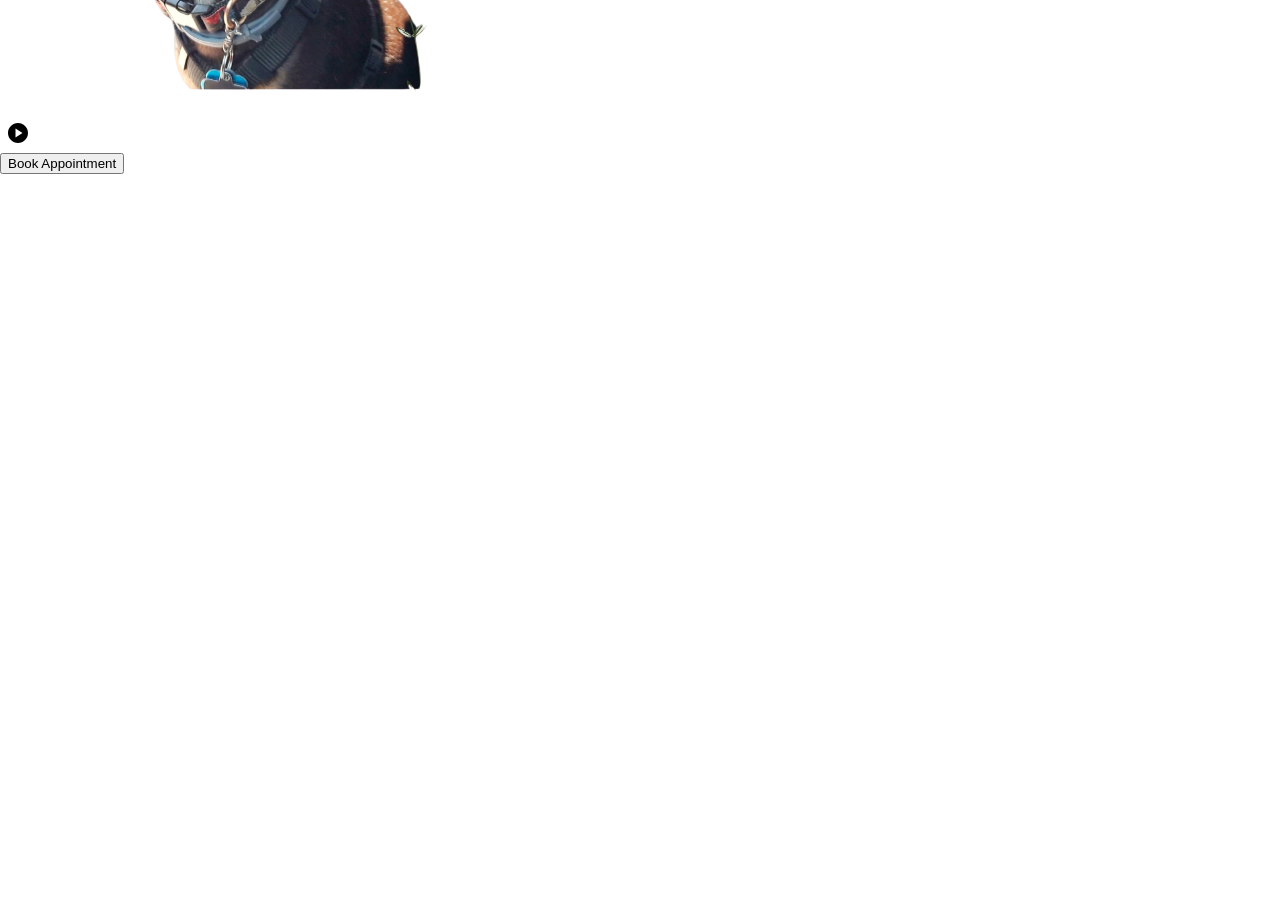
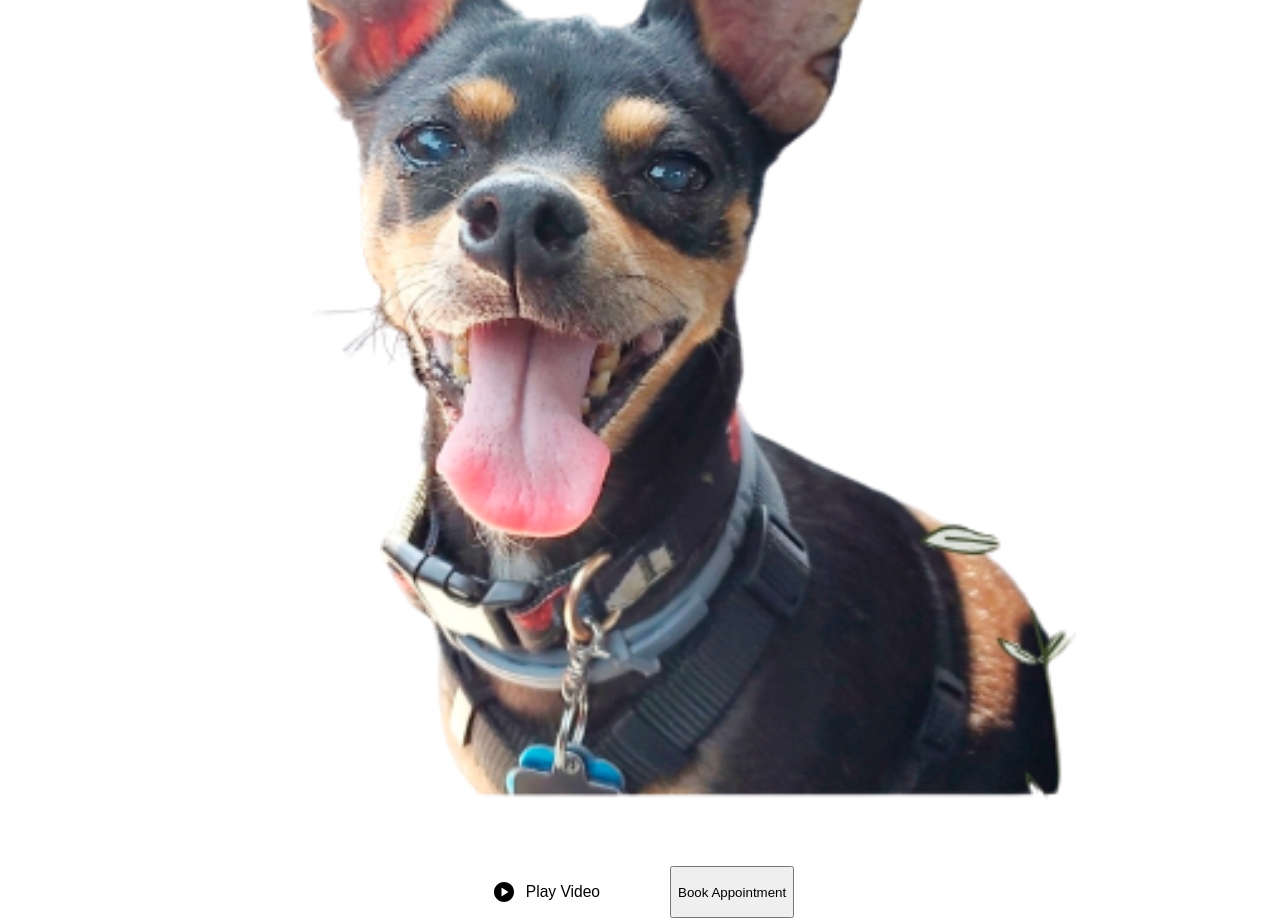
Before and after one commit to Parrasite9/peachyCleanPaws, a React (Create React App) app: page / in a window 1280 px wide. Shown: the part 700-1618 px from the top of the page. Before the commit the page ends 874 px from the top, so only its background shows below. Built offline with nearby package versions, Linux system fonts and the light colour scheme.

Commit message:
Hero component has some CSS pertaining to the main img and buttons

```diff
--- a/src/components/Hero.js
+++ b/src/components/Hero.js
@@ -1,5 +1,6 @@
 import React from 'react'
 import HeroVideoPlayer from './HeroVideoPlayer'
+import '../css/Home/Hero/Hero.css'
 
 function Hero() {
   return (
--- a/src/components/HeroVideoPlayer.js
+++ b/src/components/HeroVideoPlayer.js
@@ -35,6 +35,7 @@ function HeroVideoPlayer({onClose}) {
 
       <button className='play__button' onClick={openVideo}>
         <PlayCircleIcon />
+        <p>Play Video</p>
       </button>
 
     </div>
--- a/src/css/Home/Hero/Hero.css
+++ b/src/css/Home/Hero/Hero.css
@@ -0,0 +1,20 @@
+.hero__img > img {
+    width: 100%;
+    height: auto;
+}
+
+.hero__buttons {
+    display: flex;
+    justify-content: center;
+}
+
+.hero__buttons > button {
+    margin-left: 5%;
+    padding-top: .5%;
+    padding-bottom: .5%;
+}
+
+.play__video {
+    display: flex;
+    align-items: center;
+}
--- a/src/css/Home/Hero/HeroVideoPlayer.css
+++ b/src/css/Home/Hero/HeroVideoPlayer.css
@@ -3,10 +3,17 @@
   }
 
   .play__button {
+    display: flex;
+    align-items: center;
     background: none;
     border: none;
     cursor: pointer;
     font-size: 24px;
+  }
+
+  .play__button > p {
+    font-size: .65em;
+    margin-left: 10px;
   }
 
   .video__overlay {
```
